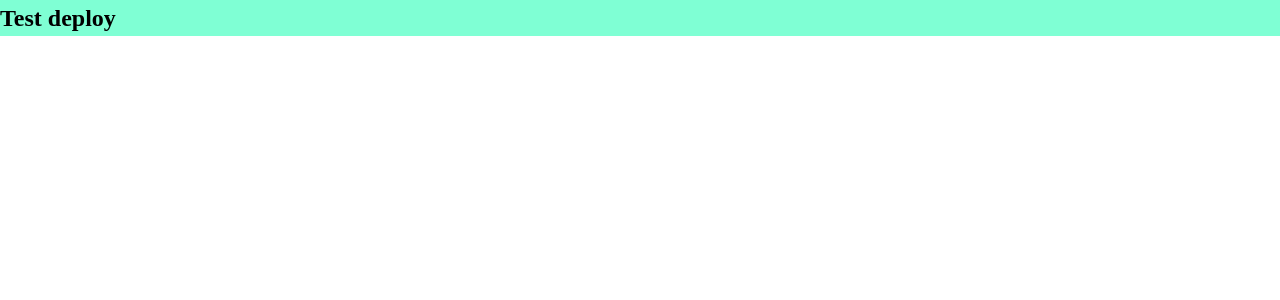
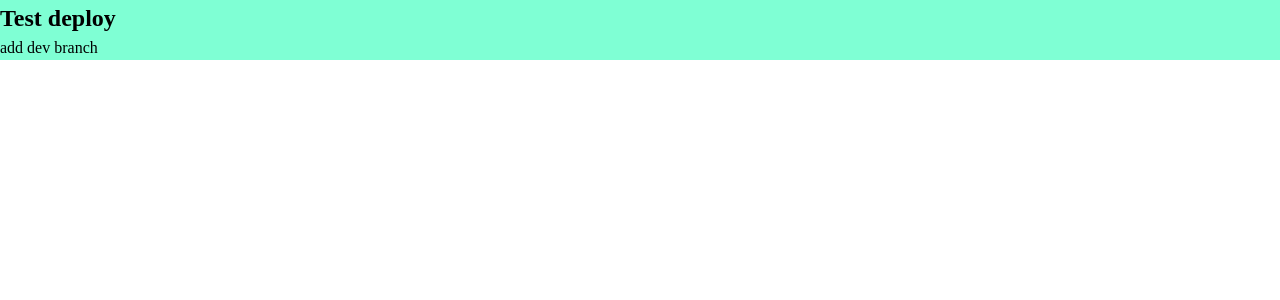
Before and after one commit to Igogoblin/pyramid, a React (Vite) app in the folder pyramid/: page / in a window 1280 px wide. Shown: the top 300 px of the page. Built offline with nearby package versions, Linux system fonts and the light colour scheme.

Commit message:
feat: add dev branch

```diff
--- a/pyramid/src/App.jsx
+++ b/pyramid/src/App.jsx
@@ -4,6 +4,7 @@ function App() {
   return (
     <div>
       <h2>Test deploy</h2>
+      <p>add dev branch</p>
     </div>
   );
 }
```
